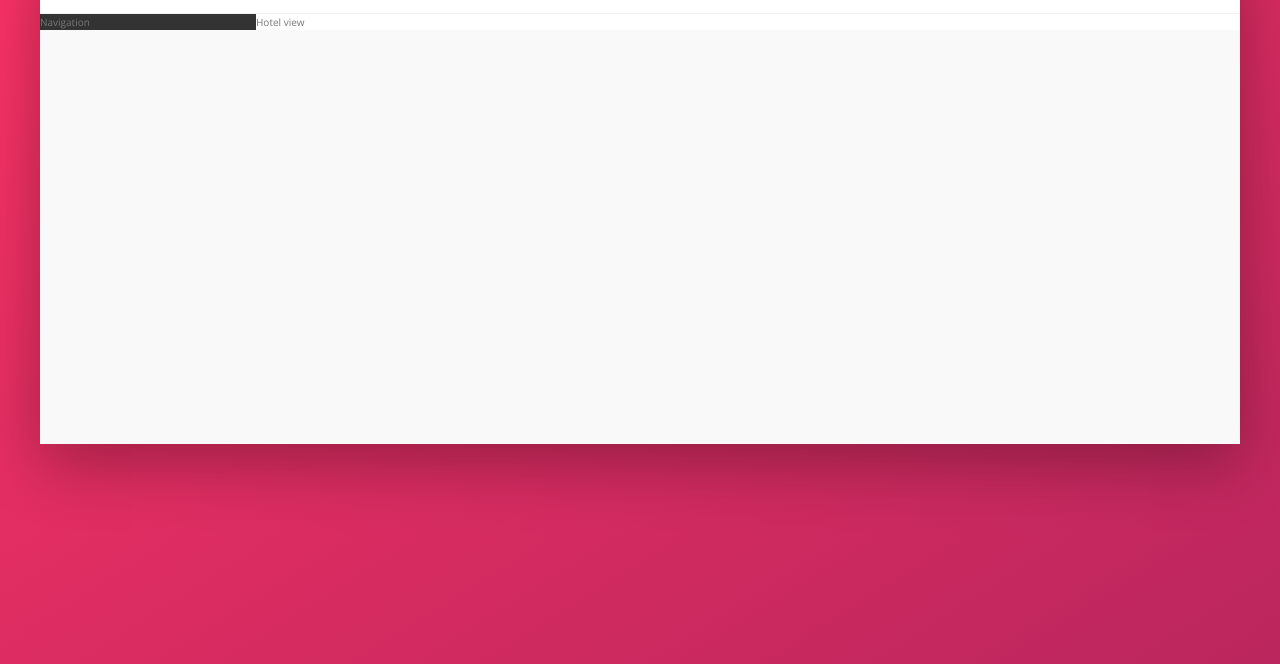
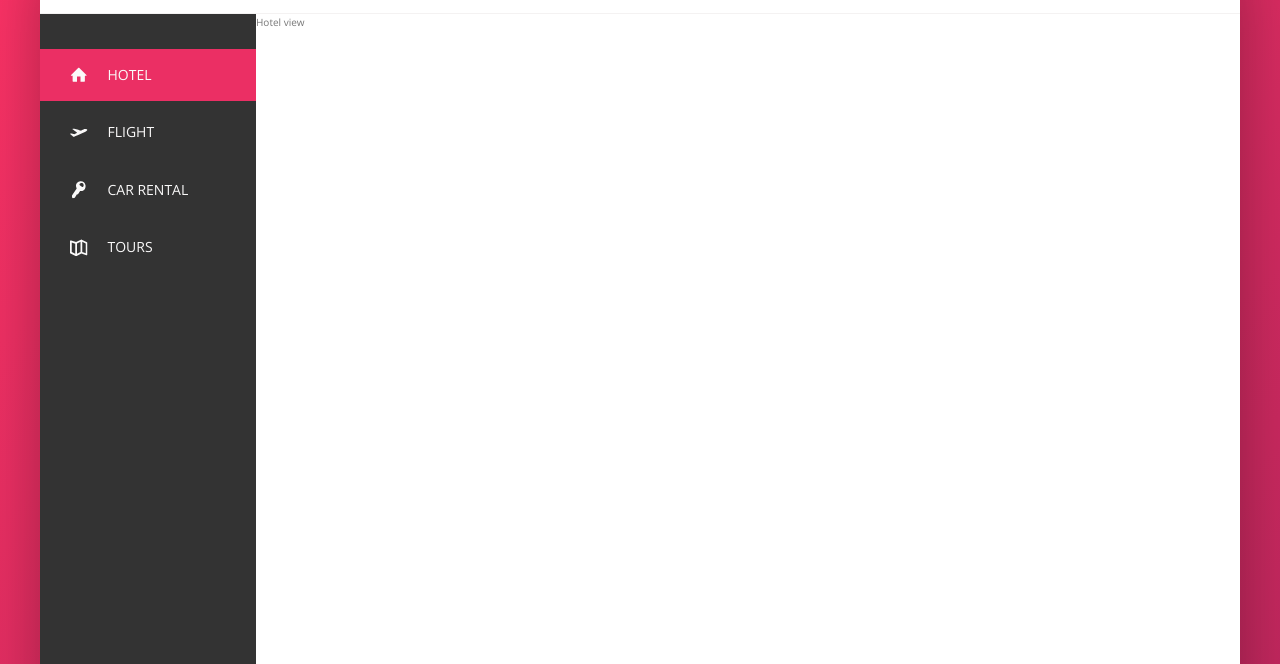
Before and after one commit to lawell-wilhelm/trillo, a website: page index.html in a window 1280 px wide. Shown: the part 136-800 px from the top of the page. Drawn offline with nearby package versions, Linux system fonts and the light colour scheme.

Commit message:
style: Add new side navigation layout

```diff
--- a/index.html
+++ b/index.html
@@ -53,7 +53,45 @@
         </nav>
       </header>
       <div class="content">
-        <nav class="sidebar">Navigation</nav>
+        <nav class="sidebar">
+          <ul class="side-nav">
+            <li class="side-nav__item side-nav__item--active">
+              <a href="#" class="side-nav__link">
+                <svg class="side-nav__icon">
+                  <use xlink:href="img/sprite.svg#icon-home"></use>
+                </svg>
+                <span>Hotel</span>
+              </a>
+            </li>
+            <li class="side-nav__item">
+              <a href="#" class="side-nav__link">
+                <svg class="side-nav__icon">
+                  <use xlink:href="img/sprite.svg#icon-aircraft-take-off"></use>
+                </svg>
+                <span>Flight</span>
+              </a>
+            </li>
+            <li class="side-nav__item">
+              <a href="#" class="side-nav__link">
+                <svg class="side-nav__icon">
+                  <use xlink:href="img/sprite.svg#icon-key"></use>
+                </svg>
+                <span>Car rental</span>
+              </a>
+            </li>
+            <li class="side-nav__item">
+              <a href="#" class="side-nav__link">
+                <svg class="side-nav__icon">
+                  <use xlink:href="img/sprite.svg#icon-map"></use>
+                </svg>
+                <span>Tours</span>
+              </a>
+            </li>
+          </ul>
+
+          <div class="legal">&copy; 2007 by Trillo. All rights reserved.</div>
+        </nav>
+
         <main class="hotel-view">Hotel view</main>
       </div>
     </div>
--- a/sass/_components.scss
+++ b/sass/_components.scss
@@ -116,3 +116,77 @@
     margin-right: 1rem;
   }
 }
+
+// SIDE NAVIGATION
+.side-nav {
+  list-style: none;
+
+  font-size: 1.4rem;
+
+  margin-top: 3.5rem;
+
+  &__item {
+    position: relative;
+
+    &:not(:last-child) {
+      margin-bottom: 0.5rem;
+    }
+  }
+
+  &__item::before {
+    content: "";
+    height: 100%;
+    width: 3px;
+    background-color: var(--color-primary);
+
+    position: absolute;
+    top: 0;
+    left: 0;
+
+    transform: scaleY(0);
+
+    transition: transform 0.2s, width 0.4s cubic-bezier(1, 0, 0, 1) 0.2s,
+      background-color 0.1s;
+  }
+
+  &__item:hover::before,
+  &__item--active::before {
+    transform: scaleY(1);
+    width: 100%;
+  }
+
+  &__item:active::before {
+    background-color: var(--color-primary-light);
+  }
+
+  &__link:link,
+  &__link:visited {
+    text-decoration: none;
+    text-transform: uppercase;
+    color: var(--color-grey-light-1);
+
+    padding: 1.5rem 3rem;
+
+    display: flex;
+    align-items: center;
+    gap: 2rem;
+
+    position: relative;
+    z-index: 10;
+  }
+
+  &__icon {
+    height: 1.75rem;
+    width: 1.75rem;
+    fill: currentColor;
+  }
+}
+
+// LEGAL
+.legal {
+  font-size: 1.2rem;
+  text-align: center;
+  color: var(--color-grey-ligh-4);
+
+  padding: 2.5rem;
+}
--- a/sass/_layout.scss
+++ b/sass/_layout.scss
@@ -27,9 +27,15 @@
   background-color: var(--color-grey-dark-1);
 
   flex: 0 0 18%;
+
+  display: flex;
+  flex-direction: column;
+  justify-content: space-between;
 }
 
 .hotel-view {
   background-color: #fff;
   flex: 1;
+
+  height: 80rem; // Test purpose
 }
```
Also changed, not shown: css/style.css, 1 other file.
